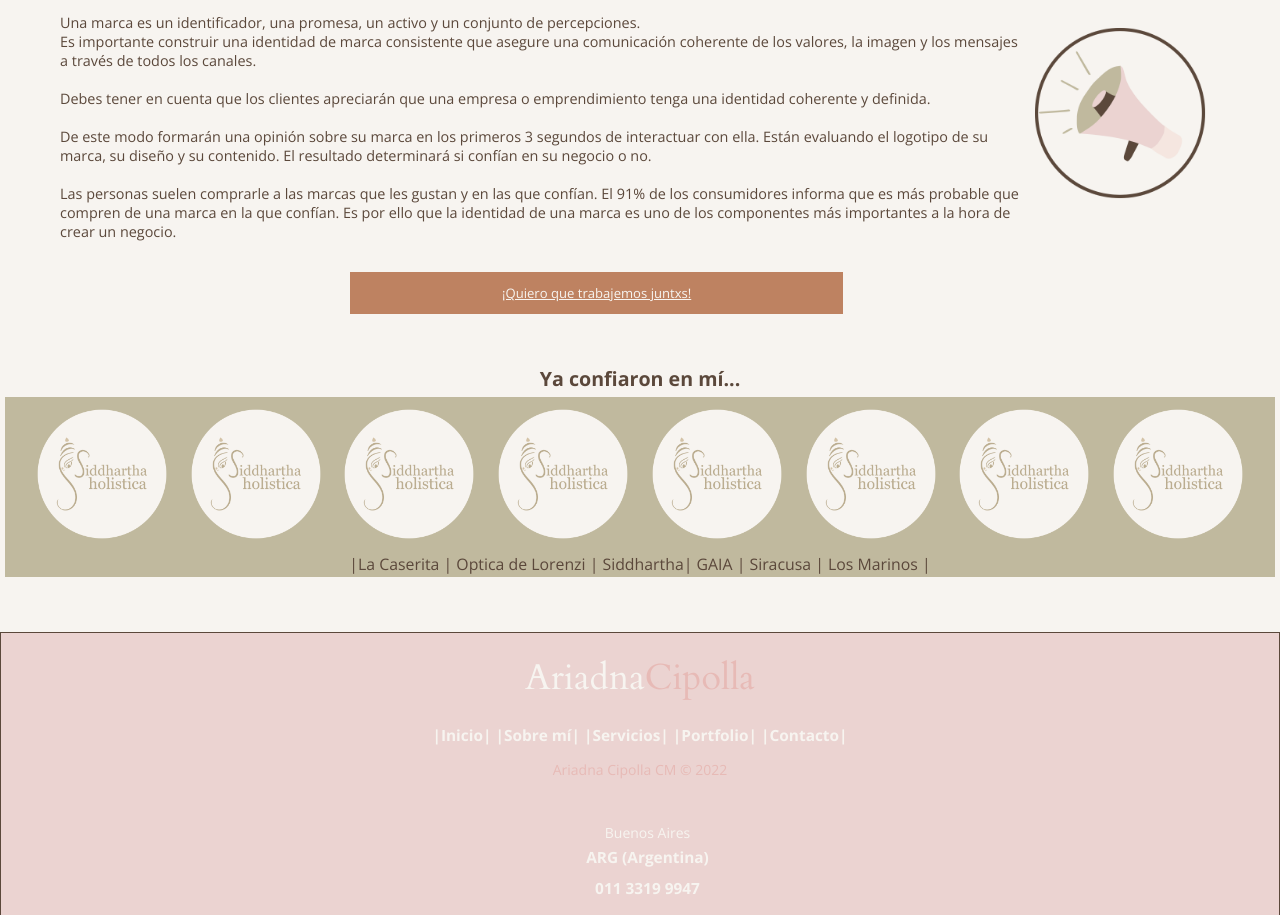
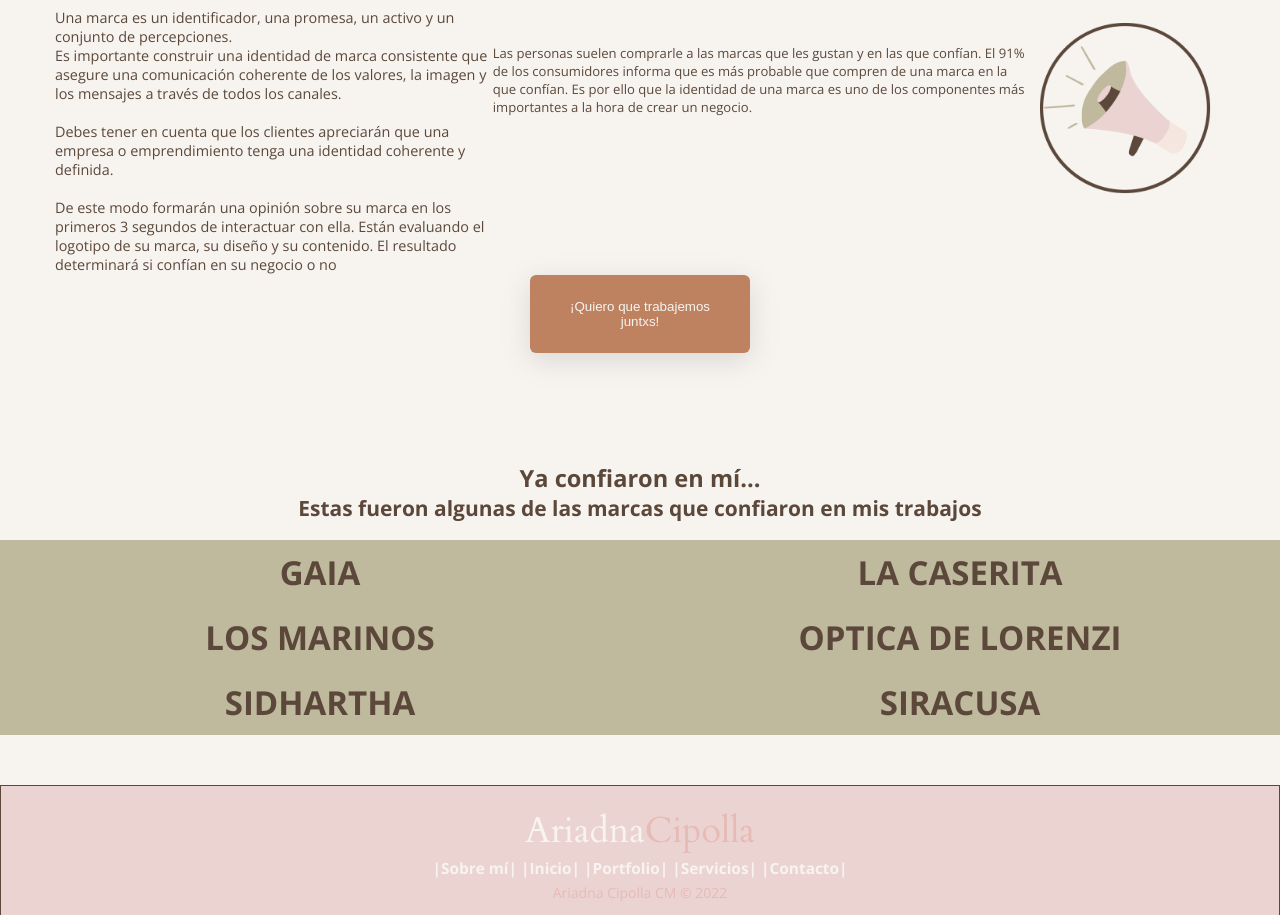
Before and after one commit to ariadnacipolla99/PreEntrega2-Cipolla, a plain HTML site: page index.html in a window 1280 px wide. Shown: the part 701-1616 px from the top of the page. Drawn offline with nearby package versions, Linux system fonts and the light colour scheme.

Commit message:
tercera entrega

```diff
--- a/estilos/estilos.css
+++ b/estilos/estilos.css
@@ -125,7 +125,7 @@ a:hover {
   color: #EBD3D1;
 }
 
-header_logo{
+.header_logo{
   max-width: 100%;
 }
 
@@ -158,26 +158,42 @@ padding: 25px;
   display: flex;
   margin-top: 50px;
   padding:5px;
+  flex-wrap: wrap;
+  margin-bottom: 5px;
 }
 
 div.identidad__text{
   display: inline-flex;
   margin: 20px 50px;
-  padding: 10px;
+  padding: 5px;
 }
 
-div.identidad__buttom{
-  display: inline-flex;
-  margin: 1px 350px;
-  padding: 10px 150px;
-  border: 2px solid var(--terciary);
-  color: var(--light);
-  background:var(--terciary);
-  text-decoration: none;
-  transition: all .5s ease-in-out;
+div.identidad__button{
+  position: relative;
+  transform: translate(-50%,-50%);
+  text-align: center;
+  margin-top: 15px;
+  margin-left: 50%;
 }
 
-/*IDENTIDAD*/
+
+.button_contact{
+  border: none;
+  margin: 10px;
+  padding: 24px;
+  width: 220px;
+  border-radius: 6px;
+  cursor: pointer;
+  color:var(--light);
+  background-color: var(--terciary);
+  background-size: 200%;
+  transition: 0.6s;
+box-shadow: rgba(100, 100, 111, 0.2) 0px 7px 29px 0px;
+}
+
+.button_contact:hover{
+  background-color: var(--primary);;
+}
 
 /*CLIENTES*/
 
@@ -189,23 +205,79 @@ div.identidad__buttom{
   flex-wrap: wrap;
 }
 
-.final {
-background-color: #C0B99E ;
-position: relative;
-display: inline-block;
-font-size: var(--text-xxs);
-align-items:center;
-padding: 2px;
-margin: 5px 5px;
+.clientes-tit{
+  font-size: var(--text-sm);
+  color: var(--secondary);
+  text-align: center;
+  font-weight: bold;
+}
+.clientes-sub{
+  font-size: var(--text-xs);
+  color: var(--secondary);
+  text-align: center;
 }
 
-.carrusel {
-  width: 150px;
-  height: 150px;
-  padding: 2px;
+
+.flex-container {
+  display: flex;
+  flex-wrap: wrap;
+  font-size: 30px;
+  text-align: center;
 }
 
-/*Seccion Sobre mí*/
+.flex-item-one{
+  background-color: var(--accent);
+  padding: 10px;
+  flex: 50%;
+  color: var(--light);
+  font-weight: bold;
+}
+
+.flex-item-two{
+  background-color: var(--accent);
+  padding: 10px;
+  flex: 50%;
+  color: var(--light);
+  font-weight: bold;
+}
+.flex-item-three{
+  background-color: var(--accent);
+  padding: 10px;
+  flex: 50%;
+  color: var(--light);
+  font-weight: bold;
+}
+.flex-item-four{
+  background-color: var(--accent);
+  padding: 10px;
+  flex: 50%;
+  color: var(--light);
+  font-weight: bold;
+}
+.flex-item-five{
+  background-color: var(--accent);
+  padding: 10px;
+  flex: 50%;
+  color: var(--light);
+  font-weight: bold;
+}
+.flex-item-six{
+  background-color: var(--accent);
+  padding: 10px;
+  flex: 50%;
+  color: var(--light);
+  font-weight: bold;
+}
+
+/* Responsive layout - makes a one column-layout instead of a two-column layout */
+@media (max-width: 800px) {
+  .flex-item-one, .flex-item-two, .flex-item-three, .flex-item-four, .flex-item-five, .flex-item-six {
+    flex: 100%;
+  }
+}
+/*FIN HOME*/
+
+/*SOBRE MI*/
 
 /*PRIMERA PARTE*/
 
@@ -287,14 +359,14 @@ margin: 5px 5px;
   font-size: 16px;
 }
 
-/*Seccion filosofia*/
+/*TERCERA PARTE*/
 
 .mi-filosofia{
   background-color: var(--accent);
-  width: 800px;
-  height: 250px;
+  max-width: 800px;
+  max-height: 250px;
   padding: 5px;
-  margin: 20px 150px;
+  margin: auto;
   display: flex;
   justify-content: center;
   align-items: center;
@@ -303,8 +375,6 @@ margin: 5px 5px;
   .mi-filosofia-txt{
     display: block;
     margin-left: 10px;
-
-
   }
 
   .filosofia-titulo{
@@ -320,7 +390,15 @@ margin: 5px 5px;
   display: block;
   padding: 5px;
   }
-/*Seccion filosofia*/
+
+@media only screen and (min-width:320px) and (max-width:480px){
+  .mi-filosofia{
+    max-width: 900px;
+    max-height: 480px;
+    margin:5px;
+  }
+  }
+/*FIN SOBRE MI*/
 
 /*Inicio seccion Servicios*/
 
@@ -430,22 +508,30 @@ margin: 5px 5px;
   transform: scale(1.2);
 }
 
-.portfolio-buttom{
+.portfolio-button{
 display: flex;
 justify-content: center;
 margin: 10px;
 }
 
-a.buttom {
-  border: 1px solid var(--secondary);
-  padding: 10px;
+a.contact-button {
+  border: none;
+  margin: 20px;
+  padding: 5px;
+  text-align: center;
+  width: 220px;
+  border-radius: 6px;
+  cursor: pointer;
+  color:var(--light);
   background-color: var(--terciary);
-  color: var(--light);
-  text-decoration: none;
-  text-transform: uppercase;
-  font-family: 'Cardo', serif;
-  font-size:var(--text-xxs)
-  }
+  background-size: 200%;
+  transition: transform .0.6s;
+box-shadow: rgba(100, 100, 111, 0.2) 0px 7px 29px 0px;
+}
+
+.contact-button :hover{
+transform: scale(1.2);
+}
 
 /*Fin seccion Porfolio*/
 
@@ -585,6 +671,7 @@ footer{
     color:  var(--light);
     margin: 20px 0 10px;
     padding: 0;
+    display: inline;
    }
 
    .footer-content .footer-links a{
--- a/index.html
+++ b/index.html
@@ -13,14 +13,14 @@
 <body>
 <!--Inicio Header-->
     <header class="header">
-        <img src="./Img/Logo web  (1).png" widht="250" height="100" alt="Logo ariadna cipolla">
+        <img src="./img/Logo web  (1).png" widht="250" height="100" alt="Logo ariadna cipolla">
     <nav>
         <ul class="navegador_lista">
             <li class="header__item"> <a class="header__link" href="./index.html">Inicio</li></a>
-                <li class="header__item"> <a class="header__link" href="./Vistas/sobremi.html">Sobre Mi</li></a>
-                <li class="header__item"> <a class="header__link" href="./Vistas/servicios.html">Servicios</li></a>
-                <li class="header__item"> <a class="header__link" href="./Vistas/portfolio.html">Portafolio</li></a>
-                <li class="header__item"> <a class="header__link" href="./Vistas/contacto.html">Contacto</li></a>
+            <li class="header__item"> <a class="header__link" href="./vistas/sobremi.html">Sobre Mi</li></a>
+            <li class="header__item"> <a class="header__link" href="./vistas/servicios.html">Servicios</li></a>
+            <li class="header__item"> <a class="header__link" href="./vistas/portfolio.html">Portafolio</li></a>
+            <li class="header__item"> <a class="header__link" href="./vistas/contacto.html">Contacto</li></a>
     </nav>
     </header>
 <!--Cierre Header-->
@@ -29,20 +29,19 @@
     <main>
     <section class="hero">
         <div class="hero__conteiner">
-                <video class="hero__video" src="./Img/Encabezado .mp4" width="1254" height="374" autoplay muted loop
-                    alt="scroll computadora"></video>
+            <video class="hero__video" src="./img/Encabezado .mp4" width="1254" height="374" autoplay muted loop alt="scroll computadora"></video>
         </div>
         </section>
 <!--Hero-->
 
 <!--Sección Identidad-->
-
     <section class="identidad">
     <br>
     <br>
     <h1>Lo que necesitas es una identidad visual diseñada con estrategia, visión y valor</h1>
         <div class="identidad__text">
-                <p>Una marca es un identificador, una promesa, un activo y un conjunto de percepciones.
+            <p>
+                Una marca es un identificador, una promesa, un activo y un conjunto de percepciones.
                 <br>
                 Es importante construir una identidad de marca consistente que asegure una comunicación
                 coherente de los valores, la imagen y los mensajes a través de todos los canales.
@@ -54,31 +53,43 @@
                 <br>
                 De este modo formarán una opinión sobre su marca en los primeros 3 segundos de
                 interactuar con ella. Están evaluando el logotipo de su marca, su diseño y su contenido. El resultado
-                determinará si confían en su negocio o no.
+                determinará si confían en su negocio o no</p>
                 <br>
                 <br>
                 Las personas suelen comprarle a las marcas que les gustan y en las que confían. El 91% de los consumidores informa que es
-                más probable que compren de una marca en la que confían. Es por ello que la identidad de una marca es uno de los componentes más importantes a la hora de crear un negocio.</p>
-            <img src="./Img/Megafono.png" width="200px" height="200" alt="Icono Megafono">
+                más probable que compren de una marca en la que confían. Es por ello que la identidad de una marca es uno de los componentes más importantes a la hora de crear un negocio.
+            </p>
+            <img src="./img/Megafono.png" width="200px" height="200" alt="Icono Megafono">
         </div>
-            <div class="identidad__buttom">
-                <a class="buttom_contact" href="./Vistas/contacto.html">¡Quiero que trabajemos juntxs!</a>
+        <div class="identidad__button">
+            <button class="button_contact" href="./vistas/">¡Quiero que trabajemos juntxs!</a>
         </div>
     </section>
 
 <!--Clientes sección-->
     <section class="clientes">
-            <h2 style="text-align:center">Ya confiaron en mí...</h2>
-            <div class="final">
-                <img class="carrusel" src="./Img/Siddartha.png" alt="Siddhartha holistica Logo">
-                <img class="carrusel" src="./Img/Siddartha.png" alt="Siddhartha holistica Logo">
-                <img class="carrusel" src="./Img/Siddartha.png" alt="Siddhartha holistica Logo">
-                <img class="carrusel" src="./Img/Siddartha.png" alt="Siddhartha holistica Logo">
-                <img class="carrusel" src="./Img/Siddartha.png" alt="Siddhartha holistica Logo">
-                <img class="carrusel" src="./Img/Siddartha.png" alt="Siddhartha holistica Logo">
-                <img class="carrusel" src="./Img/Siddartha.png" alt="Siddhartha holistica Logo">
-                <img class="carrusel" src="./Img/Siddartha.png" alt="Siddhartha holistica Logo">
-                <p>|La Caserita | Optica de Lorenzi | Siddhartha| GAIA | Siracusa | Los Marinos |</p>
+        <h1 class="clientes-tit">Ya confiaron en mí...</h1>
+        <h3 class="clientes-sub"> Estas fueron algunas de las marcas que confiaron en mis trabajos</h3>
+    <br>
+    <div class="flex-container">
+        <div class="flex-item-one">
+            <p>GAIA</p>
+        </div>
+        <div class="flex-item-two">
+            <p>LA CASERITA</p>
+        </div>
+        <div class="flex-item-three">
+            <p>LOS MARINOS</p>
+        </div>
+        <div class="flex-item-four">
+            <p>OPTICA DE LORENZI</p>
+        </div>
+        <div class="flex-item-five">
+            <p>SIDHARTHA</p>
+        </div>
+        <div class="flex-item-six">
+            <p>SIRACUSA</p>
+        </div>
     </div>
     </section>
 <!--Cierre sección-->
@@ -89,18 +100,20 @@
         <div class="footer-left">
             <h3>Ariadna<span>Cipolla</span></h3>
             <p class="footer-links">
+                <a href="./vistas/sobremi.html">|Sobre mí|</a>
                 <a href="./index.html">|Inicio|</a>
-            <a href="./Vistas/sobremi.html">|Sobre mí|</a>
-            <a href="./Vistas/servicios.html">|Servicios|</a>
-            <a href="./Vistas/portfolio.html">|Portfolio|</a>
-            <a href="./Vistas/contacto.html">|Contacto|</a>
+                <a href="./vistas/portfolio.html">|Portfolio|</a>
+                <a href="./vistas/servicios.html">|Servicios|</a>
+                <a href="./vistas/contacto.html">|Contacto|</a>
             </p>
             <p class="footer-name">Ariadna Cipolla CM &copy; 2022</p>
             </div>
         <div class="footer-center">
         <div>
             <i class="fa fa-map-marker"></i>
-            <p><span>Buenos Aires </span> ARG (Argentina)</p>
+            <p>
+                <span>Buenos Aires </span> ARG (Argentina)
+            </p>
         </div>
         <div>
             <i class="fa fa-phone"></i>
@@ -108,8 +121,9 @@
         </div>
         <div>
             <i class="fa fa-contact"></i>
-            <p><a href="mailto:support@company.com">ariadnacipolla@gmail.com
-            </a></p>
+            <p>
+                <a href="mailto:support@company.com">ariadnacipolla@gmail.com</a>
+            </p>
         </div>
         </div>
         <div class="footer-right">
```
Also changed, not shown: Vistas/contacto.html (+16 -10 lines), Vistas/portfolio.html (+9 -6 lines), Vistas/servicios.html (+13 -9 lines), Vistas/sobremi.html (+45 -38 lines), Img/servicio1.png (deleted), Img/servicio2.png (deleted), Img/servicio3.png (deleted), Img/servicio4.png (deleted), 2 other files. Lines whose indentation alone changed are shown as unchanged.
